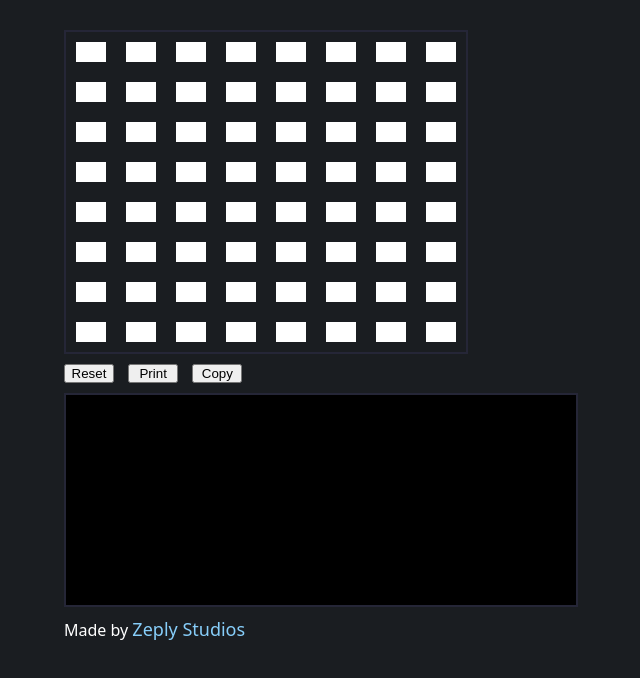
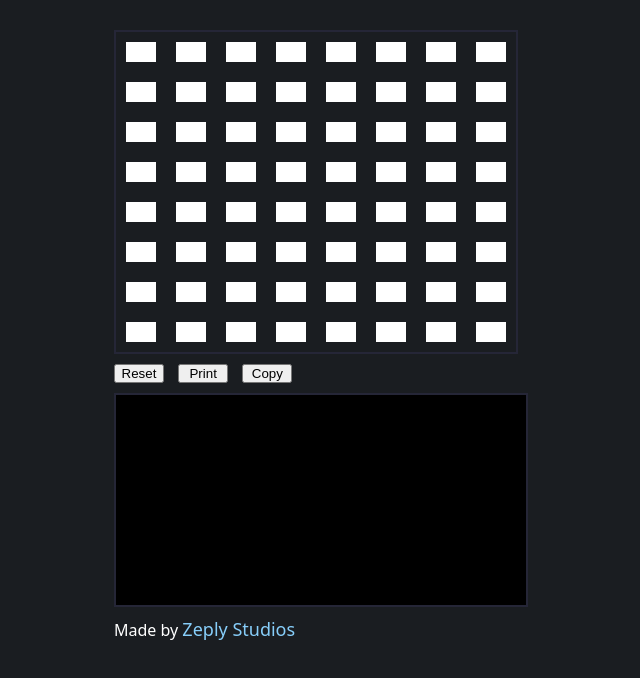
Before and after one commit to TehIvan/Arduino-Matrix-Helper, a plain HTML site: page index.html in a window 1280 px wide. Shown: the whole page, without its empty margins (319-959 px from the left). Drawn offline with Linux system fonts and the light colour scheme.

Commit message:
modified:   style.css

```diff
--- a/style.css
+++ b/style.css
@@ -49,6 +49,8 @@ main {
   border: var(--accent) 2px solid;
   padding: 5px;
   height: 200px;
-  width: 500px;
+  min-width: 400px;
+  max-width: 500px;
+  width: fit-content;
   overflow-y: scroll;
 }
```
